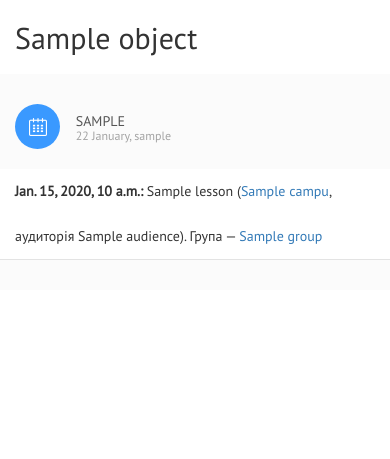
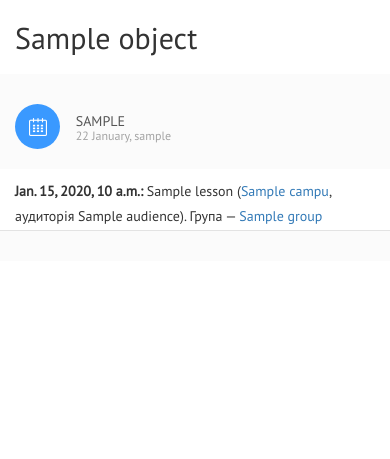
Before and after one commit to Vadimkin/ZNU-Timetable, a Django app: template templates/timetable/teacher_detail.html in a window 390 px wide. Shown: the part 56-515 px from the top of the page. Run offline with Django 3.2, Linux system fonts and the light colour scheme; the template is opened without the code that fills it: most values are stand-ins (such as "Sample title", 1, 10 or a date in 2020); some libraries are stand-ins or nearby versions; some web fonts are replaced.

Commit message:
Fix problem with long data on timetable

```diff
--- a/templates/timetable/group_detail.html
+++ b/templates/timetable/group_detail.html
@@ -42,8 +42,10 @@
                 {% endifchanged %}
 
                 <div class="row js-lesson {% if lesson.subgroup != 0 %}subgroup subgroup__{{ lesson.subgroup }}" data-subgroup="{{ lesson.subgroup }}"{% else %}"{% endif %}>
-                    <div class="col-md-1 hidden-xs hidden-sm timetable-time">{{ lesson.period.get_time_without_seconds }}</div>
-                    <div class="col-md-11 timetable-info"><span class="visible-xs-inline visible-sm-inline"><b>{{ lesson.period.get_time_without_seconds }}:</b></span>{% if lesson.free_trajectory %} <span class="timetable-free_trajectory">Вільна траекторія.</span> {% endif %}{% if lesson.subgroup != 0 %}<span class="timetable-subGroupInfo">Підгрупа {{ lesson.subgroup }} — </span>{% endif %} {{ lesson.lesson.name }}{% if lesson.audience.audience != "—" %} (<a href="{% url 'map' %}?campus={{ lesson.audience.campus.id }}">{{ lesson.audience.campus.name }}</a>, аудиторія {{ lesson.audience.audience }}).{% endif %}{% if lesson.teacher.name != "—" %} Викладач — <a href="{% url 'teacher_detail' lesson.teacher.id %}">{{ lesson.teacher.name }}</a>{% endif %}</div>
+                    <div id="timetable-col">
+                        <div class="col-md-1 hidden-xs hidden-sm timetable-time">{{ lesson.period.get_time_without_seconds }}</div>
+                        <div class="col-md-11 timetable-info"><span class="visible-xs-inline visible-sm-inline"><b>{{ lesson.period.get_time_without_seconds }}:</b></span>{% if lesson.free_trajectory %} <span class="timetable-free_trajectory">Вільна траекторія.</span> {% endif %}{% if lesson.subgroup != 0 %} <span class="timetable-subGroupInfo">Підгрупа {{ lesson.subgroup }} — </span>{% endif %} {{ lesson.lesson.name }}{% if lesson.audience.audience != "—" %} (<a href="{% url 'map' %}?campus={{ lesson.audience.campus.id }}">{{ lesson.audience.campus.name }}</a>, аудиторія {{ lesson.audience.audience }}).{% endif %}{% if lesson.teacher.name != "—" %} Викладач — <a href="{% url 'teacher_detail' lesson.teacher.id %}">{{ lesson.teacher.name }}</a>{% endif %}</div>
+                    </div>
                 </div>
 
                 {% if forloop.last %}
--- a/templates/timetable/teacher_detail.html
+++ b/templates/timetable/teacher_detail.html
@@ -32,8 +32,10 @@
             {% endifchanged %}
 
             <div class="row">
-                <div class="col-md-1 hidden-xs hidden-sm timetable-time">{{ lesson.period.get_time_without_seconds }}</div>
-                <div class="col-md-11 timetable-info"><span class="visible-xs-inline visible-sm-inline" style="font-weight: bold;">{{ lesson.period.get_time_without_seconds }}:</span> {{ lesson.lesson.name }} (<a href="{% url 'map' %}?campus={{ lesson.audience.campus.id }}">{{ lesson.audience.campus.name }}</a>, аудиторія {{ lesson.audience.audience }}). Груп{% if lesson.group.all.count == 1 %}а{% else %}и{% endif %} — {% for group in lesson.group.all %}{% if not forloop.first %}, {% endif %}<a href="{% url 'group_detail' group.id %}">{{ group.name }}</a>{% endfor %} </div>
+                <div id="timetable-col">
+                    <div class="col-md-1 hidden-xs hidden-sm timetable-time">{{ lesson.period.get_time_without_seconds }}</div>
+                    <div class="col-md-11 timetable-info"><span class="visible-xs-inline visible-sm-inline" style="font-weight: bold;">{{ lesson.period.get_time_without_seconds }}:</span> {{ lesson.lesson.name }} (<a href="{% url 'map' %}?campus={{ lesson.audience.campus.id }}">{{ lesson.audience.campus.name }}</a>, аудиторія {{ lesson.audience.audience }}). Груп{% if lesson.group.all.count == 1 %}а{% else %}и{% endif %} — {% for group in lesson.group.all %}{% if not forloop.first %}, {% endif %}<a href="{% url 'group_detail' group.id %}">{{ group.name }}</a>{% endfor %} </div>
+                </div>
             </div>
 
             {% if forloop.last %}
--- a/timetable/static/timetable/css/user.css
+++ b/timetable/static/timetable/css/user.css
@@ -115,6 +115,17 @@ body {
 				color: #A3A3A3;
 			}
 
+
+	#timetable-col {
+	    overflow: hidden;
+	    border-bottom: 1px solid #E3E3E3;
+	}
+
+	    #timetable-col div {
+	        margin-bottom: -99999px;
+            padding-bottom: 99999px;
+	    }
+
         .timetable-time {
             background: #F2F2F2;
             /*height: 45px;*/
@@ -122,13 +133,13 @@ body {
             text-align: center;
             font-size: 15px;
             color: #555555;
-		border-bottom: 1px solid #E3E3E3;
         }
 
         .timetable-info {
             background: #fff;
-		min-height: 45px;
-		line-height: 45px;
+            line-height: 25px;
+            padding-top: 10px;
+            margin-bottom: 10px;
             border-bottom: 1px solid #E3E3E3;
         }
 
```
Lines whose indentation alone changed are shown as unchanged.
